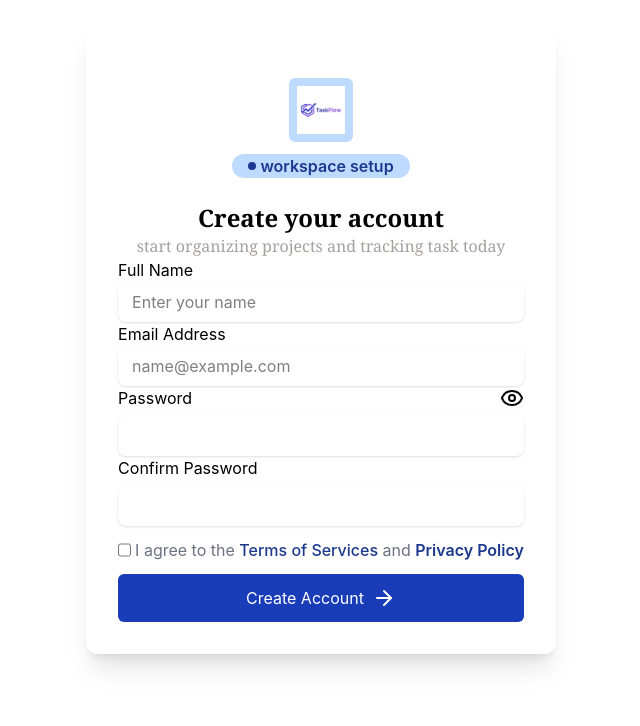
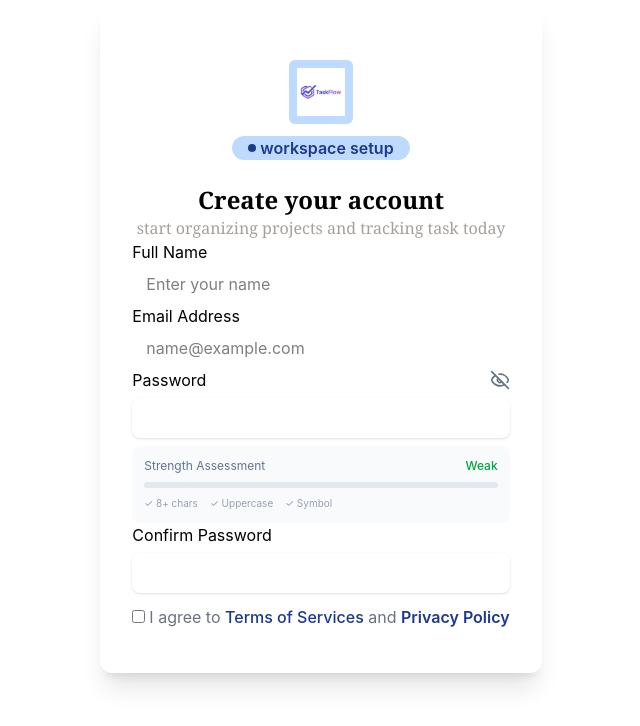
Before and after one commit to khaledsafee43/TaskFlow, a React (Vite) app: page / in a window 1280 px wide. Shown: the part 104-830 px from the top of the page, without its empty margins (319-959 px from the left). Built offline with nearby package versions, Linux system fonts and the light colour scheme.

Commit message:
The Controll Validation Form completed successfully

```diff
--- a/src/pages/auth/Login.tsx
+++ b/src/pages/auth/Login.tsx
@@ -1,12 +1,30 @@
-import { EyeIcon, EyeClosedIcon, ArrowRightIcon } from "lucide-react";
+import {
+  EyeIcon,
+  EyeClosedIcon,
+  ArrowRightIcon,
+  Eye,
+  EyeOff,
+} from "lucide-react";
 import { useState } from "react";
 export default function Login() {
-  const [show, setShow] = useState(true);
+  const [show, setShow] = useState(false);
   const [fullName, setFullName] = useState("");
   const [email, setEmail] = useState("");
   const [password, setPassword] = useState("");
   const [confirmePassword, setConfirmePassword] = useState("");
+  const emailRegex = /^[^\s@]+@[^\s@]+\.[^\s@]+$/;
 
+  const passwordChecks = {
+    length: password.length >= 8,
+    uppercase: /[A-Z]/.test(password),
+    symbol: /[^A-Za-z0-9]/.test(password),
+  };
+  const strength = Object.values(passwordChecks).filter(Boolean).length;
+  const passwordMatch = confirmePassword && confirmePassword === password;
+  const [agreeTerms, setAgreeTerms] = useState(false);
+  const [termsTouched, setTermsTouched] = useState(false);
+  const isValidForm =
+    fullName && email && password && agreeTerms && termsTouched;
   return (
     <main className="min-h-[884px] w-full flex items-center justify-center p-gutter relative bg-surface-container-low/40">
       <div className="relative bg-surface-container-lowest rounded-xl shadow-xl p-8 transition-all">
@@ -45,11 +63,21 @@ export default function Login() {
                 onChange={(e) => setFullName(e.target.value)}
                 value={fullName}
                 placeholder="Enter your name"
-                className="w-full h-[40px] outline-none pl-3.5 pr-10 rounded-lg bg-surface-container-lowest text-on-surface font-body-md text-body-md outline-none transition-shadow shadow-sm focus:ring-2 focus:ring-blue-600/50"
+                className={`w-full h-[40px] outline-none pl-3.5 pr-10 rounded-lg bg-surface-container-lowest text-on-surface font-body-md text-body-md outline-none transition-shadow  focus:ring-2 focus:ring-blue-600/50
+                    ${
+                      fullName.length !== 0
+                        ? fullName.length < 3 || fullName.length > 15
+                          ? "border-red-400 focus:ring-2 focus:ring-red-400"
+                          : "border-2 border-green-400 focus:ring-2 focus:ring-green-400/50"
+                        : ""
+                    }
+                  `}
               />
-              <p className="text-red-600">
-                {fullName.length < 3 && fullName.length !== 0 && "invalid name"}
-              </p>
+              {fullName.length >= 3 && fullName.length < 15 && (
+                <span className="absolute right-3 top-1/2 -translate-y-1/2 bg-green-900 py-0.3 px-1.5 text-white font-bold inline-block rounded-full">
+                  ✓
+                </span>
+              )}
             </div>
           </div>
           <div>
@@ -66,13 +94,19 @@ export default function Login() {
                 onChange={(e) => setEmail(e.target.value)}
                 value={email}
                 placeholder="name@example.com"
-                className="w-full h-[40px] outline-none pl-3.5 pr-10 rounded-lg bg-surface-container-lowest text-on-surface font-body-md text-body-md outline-none transition-shadow shadow-sm focus:ring-2 focus:ring-blue-600/50"
+                className={`w-full h-[40px] outline-none pl-3.5 pr-10 rounded-lg bg-surface-container-lowest text-on-surface font-body-md text-body-md outline-none transition-shadow focus:ring-2 focus:ring-blue-600/50         ${
+                  email
+                    ? emailRegex.test(email)
+                      ? "border-2 border-green-400 focus:ring-2 focus:ring-green-400/50"
+                      : "border-red-400 focus:ring-2 focus:ring-red-400"
+                    : ""
+                }`}
               />
-              <p className="text-red-600">
-                {!email.includes("@gmail.com") &&
-                  email.length !== 0 &&
-                  "Invalid Email"}
-              </p>
+              {email.includes("@gmail.com") && (
+                <span className="absolute right-3 top-1/2 -translate-y-1/2 bg-green-900 py-0.3 px-1.5 text-white font-bold inline-block rounded-full">
+                  ✓
+                </span>
+              )}
             </div>
           </div>
           <div>
@@ -83,13 +117,21 @@ export default function Login() {
               >
                 Password
               </label>
-              <button onClick={() => setShow(!show)}>
-                {show ? <EyeIcon /> : <EyeClosedIcon />}
+              <button
+                type="button"
+                onClick={() => setShow(!show)}
+                className="text-gray-500 hover:text-gray-700"
+              >
+                {show ? (
+                  <Eye className="h-5 w-5" />
+                ) : (
+                  <EyeOff className="h-5 w-5" />
+                )}
               </button>
             </div>
             <div className="relative">
               <input
-                type="password"
+                type={show ? "text" : "password"}
                 id="password"
                 onChange={(e) => setPassword(e.target.value)}
                 value={password}
@@ -101,19 +143,61 @@ export default function Login() {
                   "Your password must be greater than 6"}
               </p>
             </div>
-            <div>
-              <p>
-                <span></span>
-              </p>
-              <p>
-                <span></span>
-              </p>
-              <p>
-                <span></span>
-              </p>
-              <p>
-                <span></span>
-              </p>
+            {/* Check the password  */}
+            <div className="mt-2 rounded-lg bg-slate-50 p-3">
+              <div className="mb-2 flex justify-between text-xs">
+                <span className="text-slate-500">Strength Assessment</span>
+
+                <span className="font-medium text-green-600">
+                  {strength === 3
+                    ? "Strong"
+                    : strength === 2
+                      ? "Medium"
+                      : "Weak"}
+                </span>
+              </div>
+
+              <div className="h-1.5 rounded-full bg-slate-200">
+                <div
+                  className={`h-full rounded-full transition-all duration-300 ${
+                    strength === 1
+                      ? "w-1/3 bg-red-500"
+                      : strength === 2
+                        ? "w-2/3 bg-yellow-500"
+                        : strength === 3
+                          ? "w-full bg-green-600"
+                          : "w-0"
+                  }`}
+                />
+              </div>
+
+              <div className="mt-2 flex gap-3 text-[10px]">
+                <span
+                  className={
+                    passwordChecks.length ? "text-green-600" : "text-gray-400"
+                  }
+                >
+                  ✓ 8+ chars
+                </span>
+
+                <span
+                  className={
+                    passwordChecks.uppercase
+                      ? "text-green-600"
+                      : "text-gray-400"
+                  }
+                >
+                  ✓ Uppercase
+                </span>
+
+                <span
+                  className={
+                    passwordChecks.symbol ? "text-green-600" : "text-gray-400"
+                  }
+                >
+                  ✓ Symbol
+                </span>
+              </div>
             </div>
           </div>
           <div className="flex flex-col">
@@ -125,33 +209,57 @@ export default function Login() {
             </label>
             <div className="relative">
               <input
-                type="password"
+                type={show ? "text" : "password"}
                 id="confirmPassword"
                 onChange={(e) => setConfirmePassword(e.target.value)}
                 value={confirmePassword}
                 className="w-full h-[40px] outline-none pl-3.5 pr-10 rounded-lg bg-surface-container-lowest text-on-surface font-body-md text-body-md outline-none transition-shadow shadow-sm focus:ring-2 focus:ring-blue-600/50"
               />
-              <p>{confirmePassword.length !== password.length && "Must be equal to your password"}</p>
+              {confirmePassword && (
+                <p
+                  className={`mt-1 text-xs ${
+                    passwordMatch ? "text-green-600" : "text-red-500"
+                  }`}
+                >
+                  {passwordMatch
+                    ? "✓ Passwords match"
+                    : "✕ Passwords do not match"}
+                </p>
+              )}
             </div>
-            <p></p>
           </div>
-          <div className="flex gap-1 py-3">
-            <input type="checkbox" />
+          <div className="flex flex-col gap-1 py-3">
+            <div className="flex items-center justify-between gap-1">
+              <input
+                type="checkbox"
+                checked={agreeTerms}
+                onChange={(e) => {
+                  setAgreeTerms(e.target.checked);
+                  setTermsTouched(true);
+                }}
+              />
               <p className="text-gray-500">
-              I agree to the{" "}
-              <span className="text-blue-900 font-medium">
-                {" "}
+                I agree to{" "}
+                <span className="font-medium text-blue-900">
                   Terms of Services
                 </span>{" "}
                 and{" "}
-              <span className="text-blue-900 font-semibold">
+                <span className="font-semibold text-blue-900">
                   Privacy Policy
                 </span>
               </p>
             </div>
+            {termsTouched && !agreeTerms && (
+              <p className="text-xs text-red-500">
+                You must agree to the Terms of Services and Privacy Policy
+              </p>
+            )}
+          </div>
+          {isValidForm && (
             <button className="bg-blue-800 flex justify-center items-center gap-2 text-white py-3 px-4 rounded-md hover:bg-blue-700">
               Create Account <ArrowRightIcon />
             </button>
+          )}
         </form>
       </div>
     </main>
```
Lines whose indentation alone changed are shown as unchanged.
